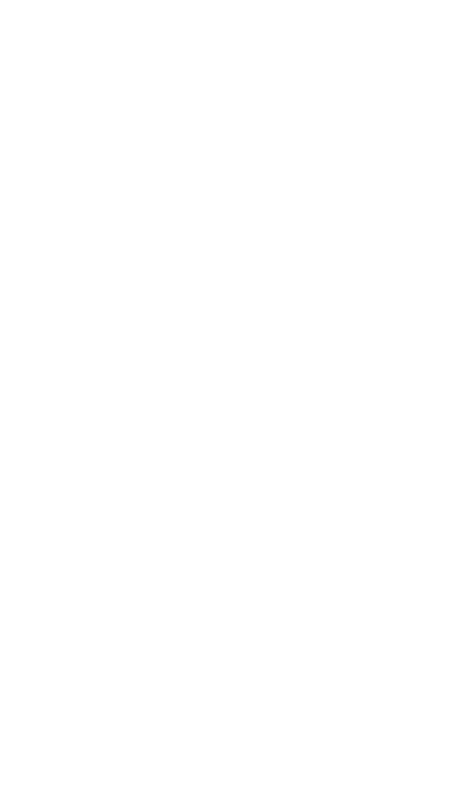
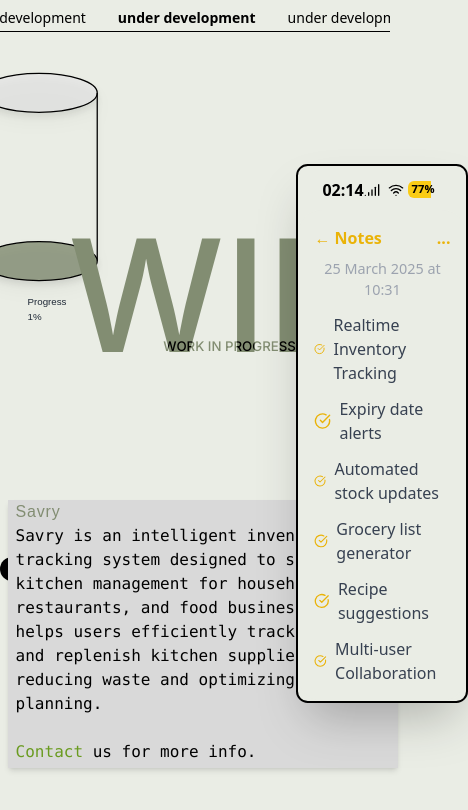
Before and after one commit to book-bite/www, a React (Vite) app: page / in a window 390 px wide. Shown: the top 810 px of the page, 468 px wide, since content can reach past the window. Built offline with nearby package versions, Linux system fonts and the light colour scheme; a web font is replaced by a local one.

Commit message:
lg - responsive

```diff
--- a/index.html
+++ b/index.html
@@ -8,10 +8,11 @@
     <link href="https://fonts.googleapis.com/css2?family=Jersey+10&display=swap" rel="stylesheet">
     <link href="https://fonts.googleapis.com/css2?family=Inter:ital,opsz,wght@0,14..32,100..900;1,14..32,100..900&display=swap" rel="stylesheet">
     <meta name="viewport" content="width=device-width, initial-scale=1.0" />
-    <!-- <title>Savry – Your Kitchen, Smarter Than Ever</title> -->
-    <title>Savry | under maintenance</title>
+    <title>Savry – Your Kitchen, Smarter Than Ever</title>
+    <!-- <title>Savry | under maintenance</title> -->
   </head>
-  <body style="display:none">
+  <body class="bg-[#EAEDE5] min-h-screen flex flex-col">
+  <!-- <body style="display:none"> -->
     <div id="root"></div>
     <script type="module" src="/src/main.tsx"></script>
   </body>
--- a/src/App.tsx
+++ b/src/App.tsx
@@ -4,7 +4,7 @@
 function App() {
   return (
     <>
-    <div id='main' className='bg-[#EAEDE5] min-h-screen'>
+    <div id='main' className='bg-[#EAEDE5] min-h-screen w-full flex flex-col'>
       <Wip />
     </div>
     </>
--- a/src/components/wip/Contact.tsx
+++ b/src/components/wip/Contact.tsx
@@ -3,7 +3,7 @@
 }
 const Contact = () => {
   return (
-    <button className="bg-[black] h-[3vw] w-[10vw] relative top-[16.5vh] left-[54vw] rounded-[4vw] text-white flex flex-col items-center justify-center hover:scale-110 transition duration-300 hover:cursor-pointer" onClick={handleClick}>
+    <button className="bg-[black] md:h-[4.5vw] md:w-[15vw] cu:h-12 cu:w-48 relative cu:top-[16.5vh] cu:left-[54vw] md:left-[24vw] md:top-[28vh] rounded-[4vw] text-white flex flex-col items-center justify-center hover:scale-110 transition duration-300 hover:cursor-pointer" onClick={handleClick}>
         Visit Us
     </button>
   )
--- a/src/components/wip/Features.tsx
+++ b/src/components/wip/Features.tsx
@@ -38,16 +38,19 @@
   return (
     <div
   id="phone-container"
-      className="bg-[#EAEDE5] w-[21vw] h-[45vh] mt-auto absolute bottom-0 left-[76vw] rounded-tr-[3vw] rounded-tl-[3vw] pt-[1vw] border-2 border-black shadow-2xl"
+  className="bg-[#EAEDE5] min-w-[21vw] md:min-h-[46vh] cu:h-[45vh] mt-auto absolute cu:bottom-0 top-[42vw] left-[76vw] md:mr-[2vw] z-50
+             cu:rounded-br-[0vw] cu:rounded-bl-[0vw] rounded-[3vw] pt-[1vw] border-2 border-black shadow-2xl overflow-hidden"
   style={{ filter: `brightness(${brightness})` }}
 >
-      <div className="flex justify-between items-center px-10 py-2 w-full rounded-t-3xl">
-        <span className="text-black text-sm font-semibold">{localTime}</span>
+  <div className="flex justify-between items-center px-6 py-2 w-full rounded-t-3xl">
+    <span className="text-black text-[clamp(0.8rem, 1rem,1.2rem)] font-semibold">
+      {localTime}
+    </span>
     <div className="flex gap-2 items-center">
       <Signal className="w-4 h-4 text-black" />
       <Wifi className="w-4 h-4 text-black" />
       <div className="relative flex items-center">
-  <span className="right-1 text-xs font-bold text-black px-1 rounded-md relative overflow-hidden">
+        <span className="right-1 text-[clamp(0.5rem,0.7rem,1rem)] font-bold text-black px-1 rounded-md relative overflow-hidden">
           <div
             className="absolute inset-0 bg-yellow-400"
             style={{ width: `${battery}%` }}
@@ -57,26 +60,36 @@
       </div>
     </div>
   </div>
+
   {battery === 20 && !lowPower && (
-        <div className="absolute bottom-[5.7vw] left-1/2 transform -translate-x-1/2 bg-white/40 backdrop-blur-[0.5vw] text-black w-[85%] max-w-[320px] pt-5 pb-2 px-6 rounded-xl shadow-2xl border ">
-          <p className="font-semibold text-lg text-center">Low Battery</p>
-          <p className="text-sm text-gray-600 text-center mt-1">
+  <div
+    className="absolute hidden cu:bottom-[7vw] left-1/2 transform -translate-x-1/2 bg-white/40
+               backdrop-blur-[0.5vw] text-black w-[85%] max-w-[320px] pt-5 pb-2 px-6
+               rounded-xl shadow-2xl border cu:flex items-center justify-center flex-col"
+  >
+    <p className="font-semibold text-[clamp(0.8rem,1.2rem,1.5rem)] text-center">Low Battery</p>
+    <p className="text-[clamp(0.6rem,0.8rem,1rem)] text-gray-600 text-center mt-1">
       {battery}% of battery remaining
     </p>
     <button
-            className="w-[16.9vw] h-[2vw] relative left-[-1.3vw] text-blue-500 border-t border-[gray] text-sm font-semibold mt-[1.5vw] flex items-center justify-center"
+      className="w-[16.9vw] h-[2vw] text-blue-500 border-t border-gray-400
+                 text-[clamp(0.7rem,0.9rem,1rem)] font-semibold mt-[1.5vw]
+                 flex items-center justify-center"
       onClick={() => setLowPower(true)}
     >
       Enable Low Power
     </button>
   </div>
 )}
+
   <div className="max-w-sm mx-auto p-4 bg-[#EAEDE5] rounded-3xl">
-        <div className="flex justify-between items-center text-yellow-500 text-lg font-semibold mb-2">
+    <div className="flex justify-between items-center text-yellow-500 text-[clamp(0.9rem,1rem,1.2rem)] font-semibold mb-2">
       <span>← Notes</span>
       <span>...</span>
     </div>
-        <p className="text-gray-400 text-center text-sm">25 March 2025 at 10:31</p>
+    <p className="text-gray-400 text-center text-[clamp(0.7rem,0.9rem,1rem)]">
+      25 March 2025 at 10:31
+    </p>
     <ul className="mt-3 space-y-3">
       {[
         "Realtime Inventory Tracking",
@@ -86,13 +99,13 @@
         "Recipe suggestions",
         "Multi-user Collaboration",
       ].map((feature, index) => (
-            <li key={index} className="flex items-center space-x-2 text-gray-700 text-[16px]">
+        <li key={index} className="flex items-center space-x-2 text-gray-700 text-[clamp(0.8rem,1rem,1.2rem)]">
           <CheckCircle className="text-yellow-500 w-5 h-5" />
           <span>{feature}</span>
         </li>
       ))}
     </ul>
   </div>
-    </div>
+</div> //peak
   );
 }
--- a/src/components/wip/Progress.tsx
+++ b/src/components/wip/Progress.tsx
@@ -2,7 +2,7 @@
 import { motion } from "framer-motion";
 
 interface ProgressProps {
-  progress: number; // Progress value from 0 to 100
+  progress: number;
 }
 
 const Progress: React.FC<ProgressProps> = ({ progress }) => {
@@ -10,7 +10,7 @@
   const fillY = 122 - fillHeight;
 
   return (
-    <div className="flex flex-col items-center w-[10vw] relative top-[9vw] left-[3.5vw]">
+    <div className="flex flex-col items-center w-[13vw] relative top-[9vw] left-[3.5vw]">
       <svg width="150" height="220" viewBox="0 -10 100 170" className="drop-shadow-lg">
         <ellipse cx="50" cy="10" rx="45" ry="15" fill="rgba(230, 230, 230, 0.7)" stroke="black" strokeWidth="1" />
         <path d="M5 10 v130 M95 10 v130" stroke="black" strokeWidth="1" fill="none" />
@@ -32,7 +32,7 @@
         <ellipse cx="50" cy="140" rx="45" ry="15" fill="rgba(130, 141, 114, 0.8)" stroke="black" strokeWidth="1.2" clipPath="url(#bottomClip)" /> */}
         {/* This ellipse should be used when progress is more than 10% */}
       </svg>
-      <p className="text-[1.5vw] pxl text-gray-800 mt-2 ml-4">Progress {progress}%</p>
+      <p className="text-[2.5vw] pxl text-gray-800 mt-2 ml-4">Progress {progress}%</p>
     </div>
   );
 };
--- a/src/components/wip/Savry.tsx
+++ b/src/components/wip/Savry.tsx
@@ -1,14 +1,15 @@
 const Savry = () => {
     return (
-      <div className="bg-[#D9D9D9] h-[42vh] w-[40vw] relative top-[25vh] left-[2vw] shadow-md z-30">
-          <h1 className="Savry text-[#828D72] relative left-[2vw] pxl text-[6.05vw] tracking-wider ">Savry</h1>
+      <div className="bg-[#D9D9D9] md:w-[60vw] md:min-w-[31rem] md:min-h-[20rem] cu:w-[40vw] cu:min-w-[41rem] cu:min-h-[23rem] pb-[1vw] relative top-[25vh] left-[2vw] shadow-md z-30 cu:pr-6">
+          <h1 className="Savry text-[#828D72] relative left-[2vw] pxl cu:text-[4.8vw] md:text-[6vw] tracking-wider ">Savry</h1>
           <div className="flex gap-[2vw]">
-            <div className="data w-[60%] relative left-[2vw] flex flex-col items-center justify-center text-[1vw] font-mono">
+            <div className="data cu:w-[60%] md:w-[70%] relative left-[2vw] flex flex-col items-center justify-center font-mono text-[clamp(30rem, 5vw, 50rem)]">
               <p>Savry is an intelligent inventory tracking system designed to streamline kitchen management for households, restaurants, and food businesses. It helps users efficiently track, manage, and replenish kitchen supplies, reducing waste and optimizing grocery planning. <br />
+              <br />
               <a href="mailto:hello@Savry.in" className="text-left text-[#6a9b20]">Contact</a> us for more info.</p>
             </div>
-          <div className="logo shadow-xl h-[10vw] w-[10vw] bg-[#8DA67B] relative left-[2vw]">
-            <img src="/Savry.png" alt="" />
+          <div className="logo shadow-xl bg-[#8DA67B] relative left-[2vw] md:top-[0.6vw] lg:mr-[2vw] cu:top-[0vw]" style={{ width: "clamp(12vw, 12vw, 14vw)", height: "clamp(12vw, 12vw, 14vw)" }}>
+            <img src="/Savry.png" alt="" style={{ width: "clamp(12vw, 12vw, 14vw)", height: "clamp(12vw, 12vw, 14vw)" }} />
           </div>
           </div>
       </div>
--- a/src/components/wip/Ud.tsx
+++ b/src/components/wip/Ud.tsx
@@ -2,7 +2,7 @@
 const Ud = () => {
   const text = Array(100).fill("under development")
   return (
-    <div className="h-8 md:h-[2.25vw] border-b border-black overflow-hidden py-2 whitespace-nowrap relative">
+    <div className="h-8 md:h-11 border-b border-black overflow-hidden py-2 whitespace-nowrap relative">
   <motion.div
     className="flex space-x-8 text-sm md:text-lg font-bold"
     animate={{ x: ["0%", "-500%"] }}
--- a/src/index.css
+++ b/src/index.css
@@ -1,6 +1,10 @@
 @tailwind base;
 @tailwind components;
 @tailwind utilities;
+
+*{
+  user-select: none;
+}
 
 .pxl {
     font-family: "Jersey 10", sans-serif;
--- a/tailwind.config.js
+++ b/tailwind.config.js
@@ -5,7 +5,11 @@
     "./src/**/*.{js,ts,jsx,tsx}"
   ],
   theme: {
-    extend: {},
+    extend: {
+      screens: {
+        'cu': '1340px',
+      }
+    },
   },
   plugins: [],
 }
```
Lines whose indentation alone changed are shown as unchanged.
